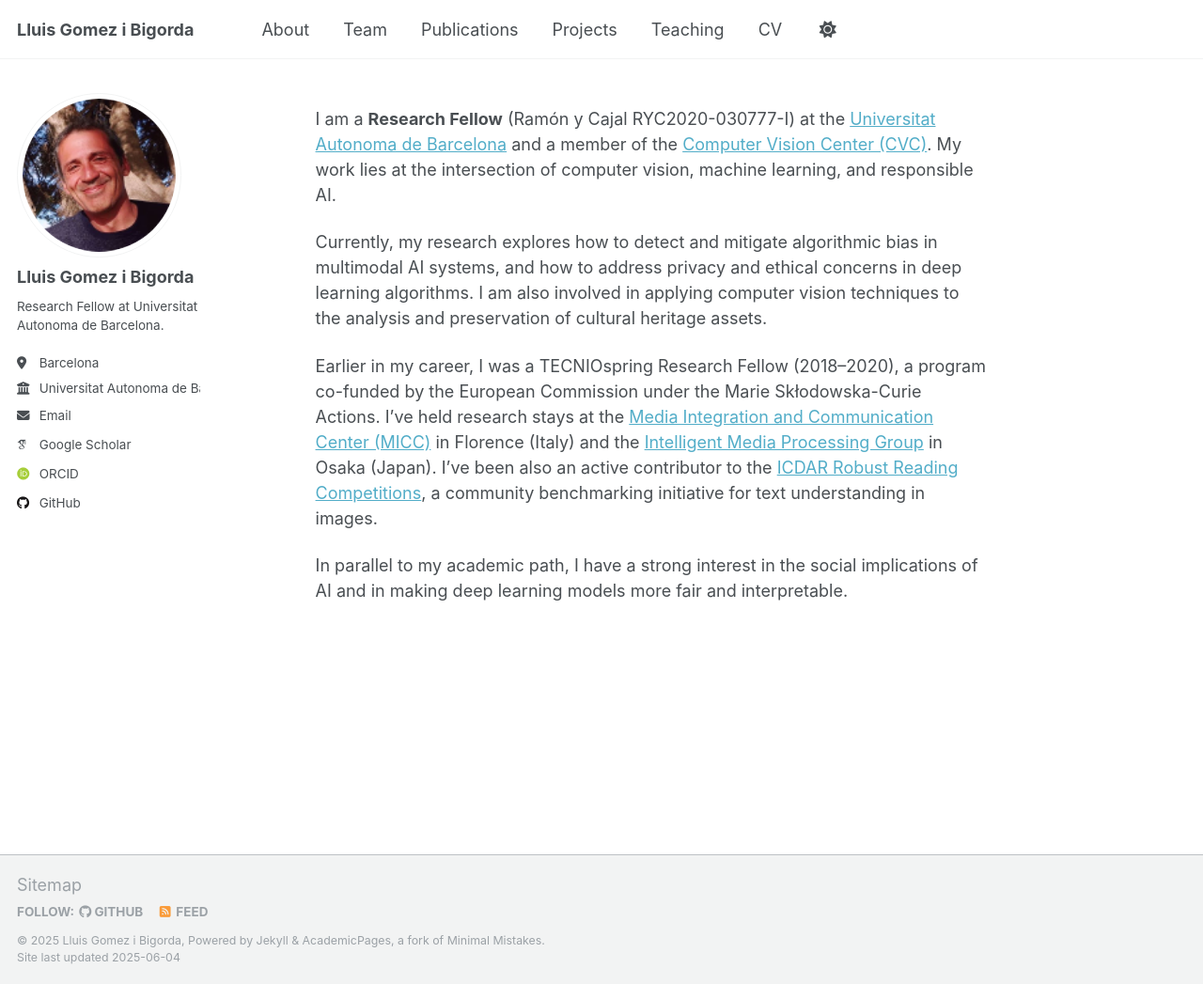
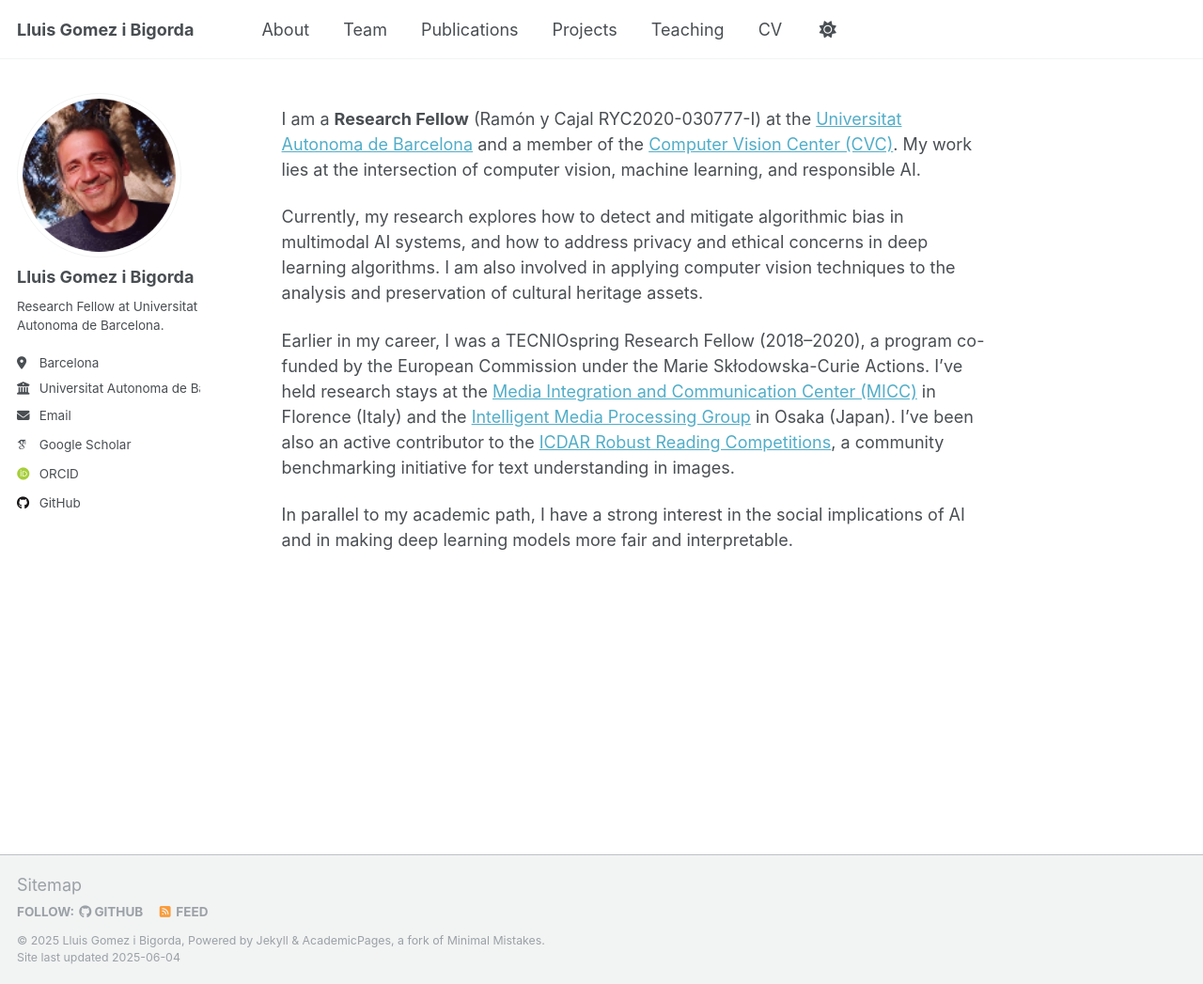
Before and after one commit to lluisgomez/lluisgomez.github.io, a Jekyll site: the page built from _pages/about.md, in a window 1280 px wide and 1047 px high. Shown: the whole window at 94% size. Built offline with Jekyll 4.4.1, drawn with Linux system fonts in a browser that asks for light colours; some web fonts are replaced.

Commit message:
Update _page.scss

```diff
--- a/_sass/layout/_page.scss
+++ b/_sass/layout/_page.scss
@@ -22,7 +22,6 @@
     @include prefix(0.5 of 12);
     @include suffix(2 of 12);
   }
-   padding-left: 3rem;
 
   .page__inner-wrap {
     @include full();
@@ -50,7 +49,7 @@
 }
 
 .page__content {
-   padding-left: 3rem;
+   padding-left: 1rem;
 
   h2 {
     padding-bottom: 0.5em;
```
